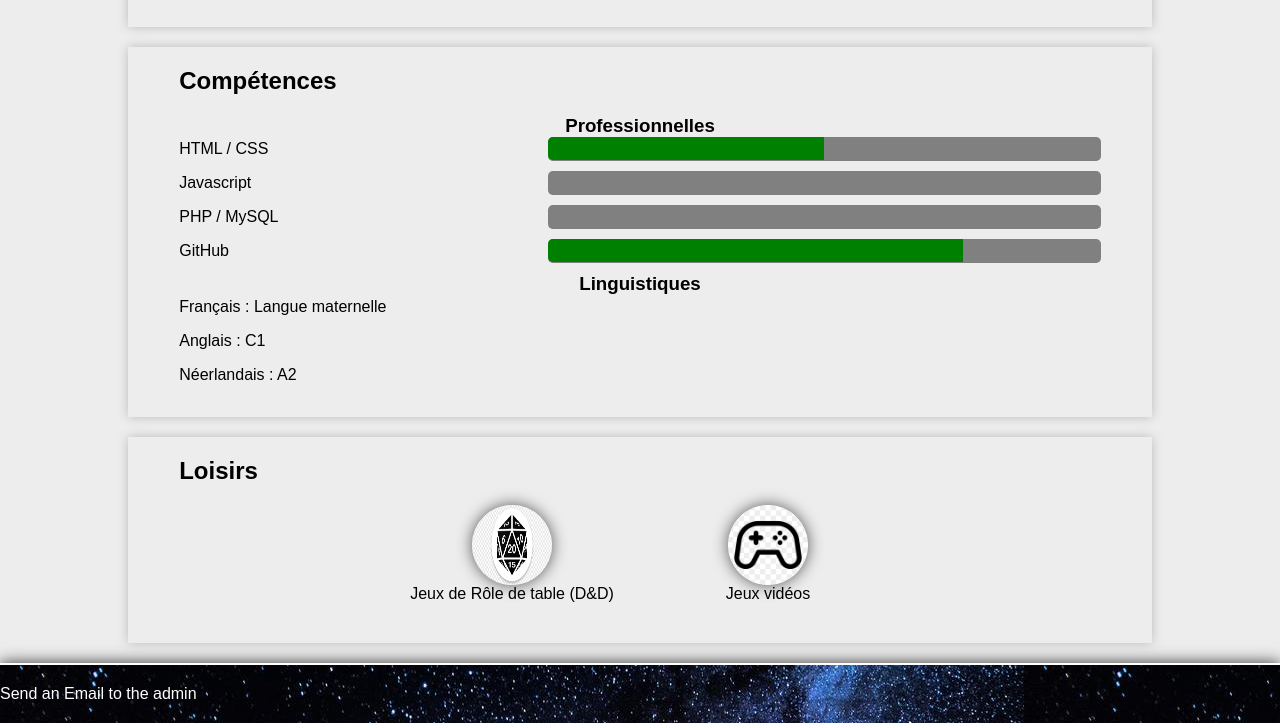
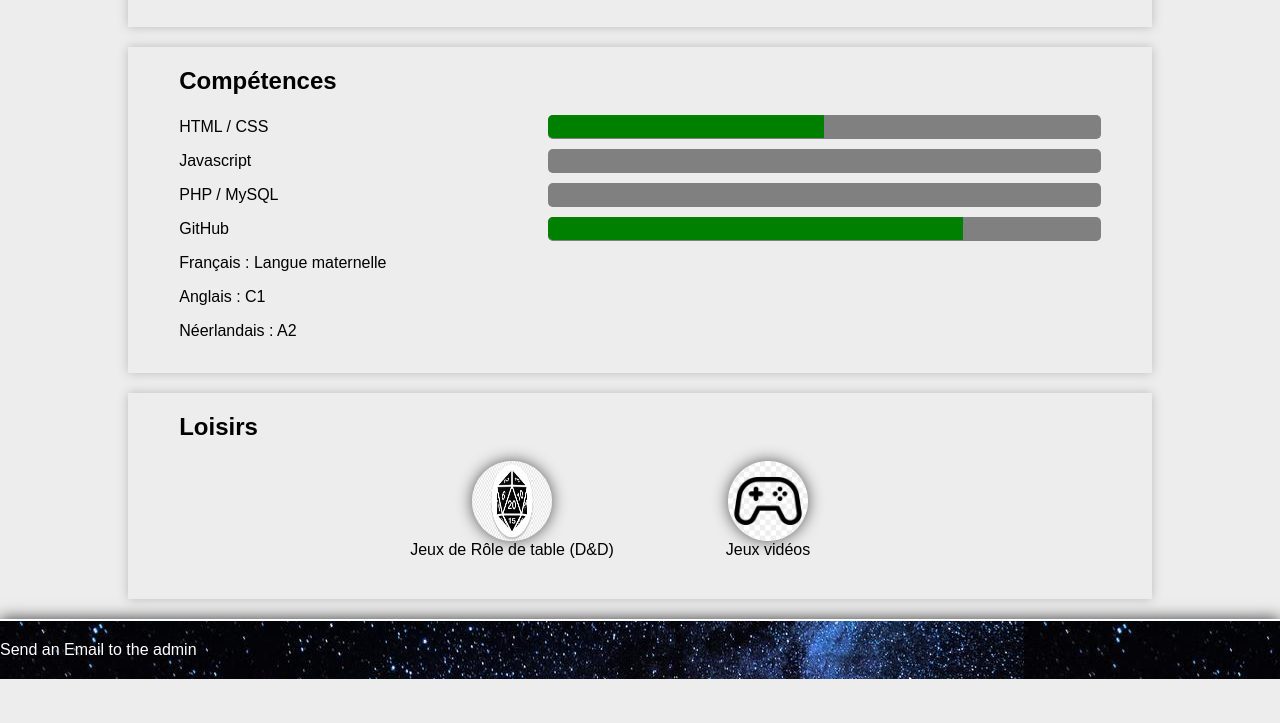
Before and after one commit to MeunierS/My-CV, a plain HTML site: page index.html in a window 1280 px wide. Shown: the part 1099-1822 px from the top of the page. After the commit the page ends 1778 px from the top, so only its background shows below. Drawn offline with Linux system fonts and the light colour scheme.

Commit message:
modif html

```diff
--- a/index.html
+++ b/index.html
@@ -91,7 +91,6 @@
         </section>
         <section>
             <h2>Compétences</h2>
-            <h3>Professionnelles</h3>
             <div class="comp">
                 <p>HTML / CSS</p>
                 <div class="comp-barre">
@@ -116,7 +115,6 @@
                     <span class="barre c75"></span>
                 </div>
             </div>
-            <h3>Linguistiques</h3>
             <div class="comp">
                 <p>Français : Langue maternelle</p>
             </div>
```
